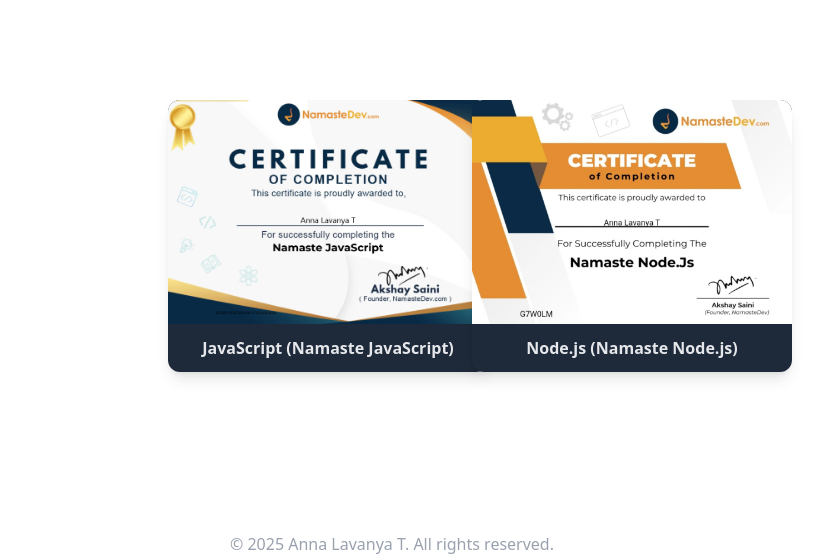
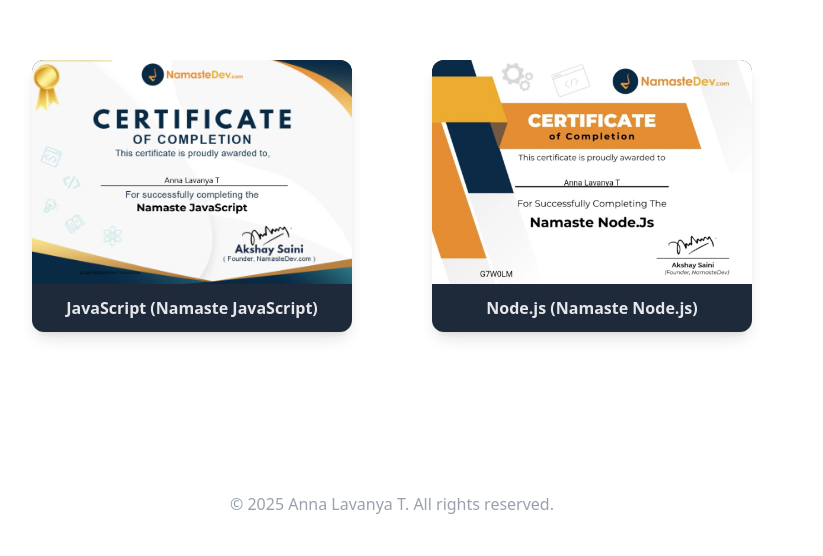
Before and after one commit to annalavanya/lavanya-portfolio, a React (Vite) app: page /Skills in a window 1280 px wide. Shown: the part 824-1380 px from the top of the page, without its empty margins (248-1071 px from the left). After the commit the page ends 1340 px from the top, so only its background shows below. Built offline with nearby package versions, Linux system fonts and the light colour scheme.

Commit message:
certificate changes

```diff
--- a/src/components/Certificates.jsx
+++ b/src/components/Certificates.jsx
@@ -12,19 +12,20 @@
 
   return (
     <>
-      <div className="mt-16 md:mt-20 px-4">
+      {/* Certificates Section */}
+      <div className="mt-16 md:mt-24 px-4 flex flex-col items-center justify-center">
         {/* Section Title */}
-        <div className="flex justify-center text-center mb-8 md:mb-12">
-          <h1 className="text-2xl md:text-3xl font-bold text-white">Certificates</h1>
-        </div>
+        <h1 className="text-2xl md:text-3xl font-bold text-white mb-8 md:mb-12 text-center">
+          Certificates
+        </h1>
 
-        {/* Certificate Grid */}
-        <div className="flex justify-center ml-100">
-          <div className="grid grid-cols-1 sm:grid-cols-2 md:grid-cols-3 gap-8 md:gap-12 lg:gap-16 w-full max-w-6xl">
+        {/* Properly Centered Grid */}
+        <div className="flex justify-center w-full">
+          <div className="flex flex-row gap-20 justify-center">
             {certificates.map((cert, index) => (
               <div
                 key={index}
-                className="bg-gray-800 rounded-xl shadow-lg overflow-hidden transform transition-transform duration-300 hover:scale-105 w-full sm:w-80 md:w-72 lg:w-80"
+                className="bg-gray-800 rounded-xl shadow-lg overflow-hidden transform transition-transform duration-300 hover:scale-105 w-72 sm:w-80 mx-auto"
               >
                 <a href={cert.img} target="_blank" rel="noopener noreferrer">
                   <img
@@ -43,8 +44,8 @@
       </div>
 
       {/* Footer */}
-      <div className="flex justify-center mt-20 md:mt-40">
-        <p className="text-gray-400 text-sm md:text-base">
+      <div className="flex justify-center mt-20 md:mt-40 px-4">
+        <p className="text-gray-400 text-sm md:text-base text-center">
           © 2025 Anna Lavanya T. All rights reserved.
         </p>
       </div>
--- a/src/components/Experince.jsx
+++ b/src/components/Experince.jsx
@@ -3,7 +3,7 @@
 const Experince = () => {
   return (
     <>
-      <div className="px-4 sm:px-6 md:px-10 mt-8 md:mt-10 mb-12 md:mb-28">
+      <div className="px-4 sm:px-6 md:px-10 mt-8 md:mt-10 mb-30 md:mb-80">
         <div className="flex justify-center text-center mb-12">
           <h1 className="text-3xl md:text-4xl font-bold text-white">Employment</h1>
         </div>
--- a/src/components/Skills.jsx
+++ b/src/components/Skills.jsx
@@ -9,7 +9,7 @@
 
   return (
     <>
-      <div className="mb-40 md:mb-100 px-4">
+      <div className="mb-40 md:mb-90 px-4">
         {/* Header */}
         <div className="flex flex-col items-center mt-16 md:mt-30 text-center">
           <h1 className="text-2xl md:text-3xl font-bold mb-6">Skills & Tech Stack</h1>
```
